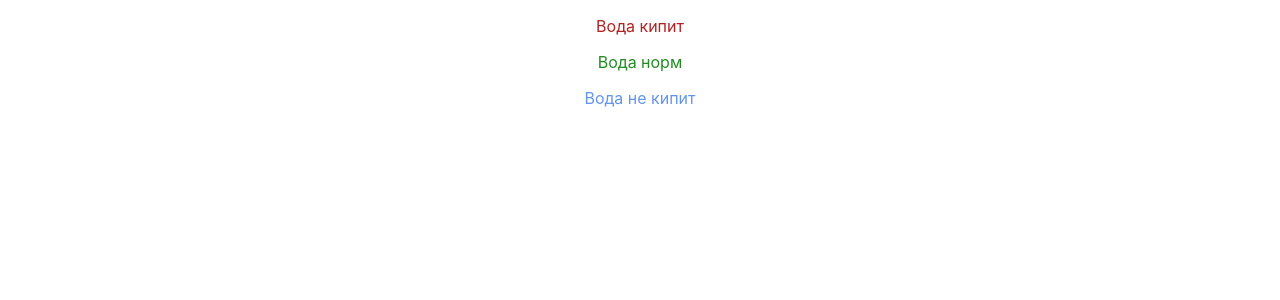
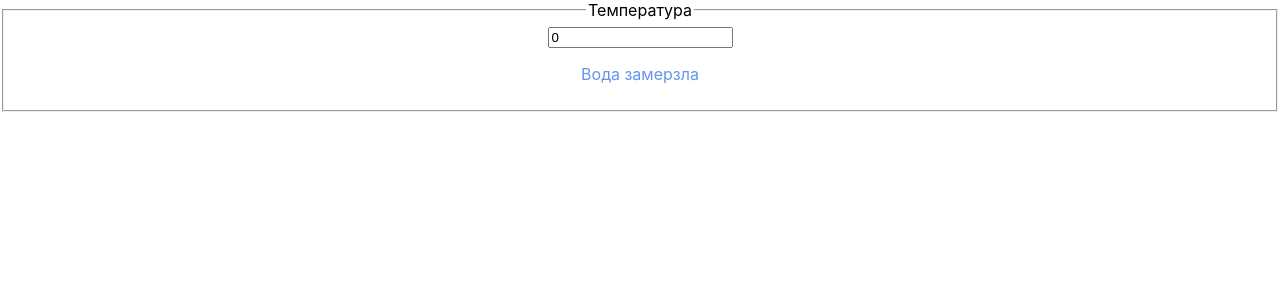
Before and after one commit to aprricod/react_lection7, a React (Create React App) app: page / in a window 1280 px wide. Shown: the top 300 px of the page. Built offline with nearby package versions, Linux system fonts and the light colour scheme.

Commit message:
динамика работает

```diff
--- a/src/Components/Boiling.js
+++ b/src/Components/Boiling.js
@@ -6,7 +6,7 @@ export const Boiling = (props) => {
     return <p className="hot">Вода кипит</p>;
   }
   if (props.celsius <= 0) {
-    return <p className="cold">Вода не кипит</p>;
+    return <p className="cold">Вода замерзла</p>;
   }
   // условие ниже не пишем, потому что верхние условия отрезают концы
   // if (props.celsius > 0 && props.celsius < 100) {
--- a/src/Components/Calcualtor.js
+++ b/src/Components/Calcualtor.js
@@ -5,16 +5,27 @@ export default class Calcualtor extends Component {
   constructor(props) {
     super(props);
 
-    this.state = {};
+    this.state = {
+      temperature: 0,
+    };
   }
 
+  handleChange = (e) => {
+    this.setState({
+      temperature: e.target.value,
+    });
+  };
+
   render() {
+    //   ниже два вариант обявления константы. первый вариант "деструктуризация"
+    const { temperature } = this.state;
+    // const temperature = this.state.temperature;
     return (
-      <div>
-        <Boiling celsius={110} />
-        <Boiling celsius={85} />
-        <Boiling celsius={0} />
-      </div>
+      <fieldset>
+        <legend>Температура</legend>
+        <input type="number" value={temperature} onChange={this.handleChange} />
+        <Boiling celsius={temperature} />
+      </fieldset>
     );
   }
 }
```
